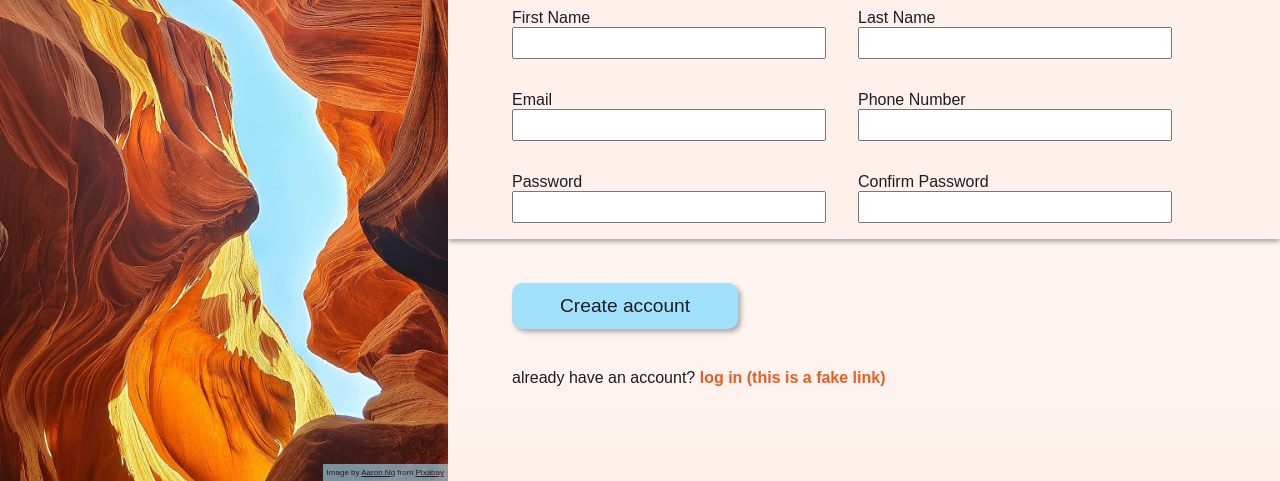
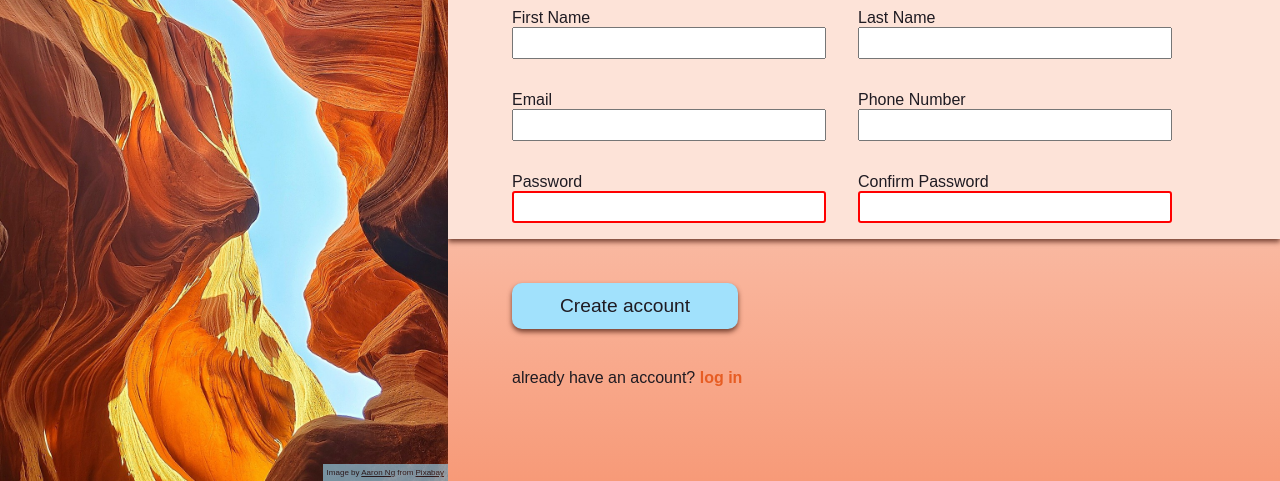
Before and after one commit to m-simkins/sign-up-form, a plain HTML site: page index.html in a window 1280 px wide. Shown: the part 319-800 px from the top of the page. Drawn offline with Linux system fonts and the light colour scheme.

Commit message:
validate password inputs, complete project

```diff
--- a/index.html
+++ b/index.html
@@ -17,43 +17,41 @@
     </div>
 
     <div id="form-container">
-
         <div id="about-us">
-
             <p>Lorem ipsum odor amet, consectetuer adipiscing elit. Ac suspendisse conubia duis consequat finibus ac. Ex rutrum phasellus elementum dis dis ultricies. Habitant odio ut diam, sagittis porttitor erat augue. Justo nisi scelerisque taciti tristique primis taciti maecenas congue non.</p>
 
             <p>Taciti et varius ad et etiam cubilia.</p>
         </div>
-
         <form action="post" id="form">
             <div id="input-container">
                 <label for="first-name">First Name
                     <input type="text" id="first-name" name="first-name">
                 </label>
+
                 <label for="last-name">Last Name
                     <input type="text" id="last-name" name="last-name">
                 </label>
+
                 <label for="email">Email
                     <input type="email" name="email" id="email">
                 </label>
+
                 <label for="tel">Phone Number
                     <input type="tel" name="tel" id="tel">
                 </label>
 
                 <label for="password">Password
-                    <input type="password" name="password" id="password">
+                    <input type="password" name="password" id="password" pattern="[A-Za-z]{8,20}" required>
                 </label>
 
                 <label for="confirm">Confirm Password
-                    <input type="password" name="confirm" id="confirm">
+                    <input type="password" name="confirm" id="confirm" pattern="[A-Za-z]{8,20}" required>
                 </label>
             </div>
-
             <input type="submit" id="submit" value="Create account">
-
         </form>
 
-        <p id="log-in">already have an account? <strong>log in (this is a fake link)</strong></p>
+        <p id="log-in">already have an account? <strong>log in</strong></p>
     </div>
 </body>
 </html>
--- a/styles.css
+++ b/styles.css
@@ -8,8 +8,10 @@
     --barn-red: hsla(11, 80%, 14%, 0.7);
     --flame: #E75D23;
     --atomic-tangerine: #F79A78;
-    --seashell: #FEF1EC;
+    --champagne-pink: #FDE3D8;
     --non-photo-blue: #A1E1FC;
+    --shadow: 0 3px 5px 0 var(--barn-red);
+    --clip: inset(0 0 -10px 0);
 }
 
 * {
@@ -75,7 +77,7 @@ body {
     display: flex;
     flex-direction: column;
     width: 65vw;
-    background: linear-gradient(white, var(--seashell))
+    background: linear-gradient(white, var(--atomic-tangerine))
 }
 
 #input-container {
@@ -83,10 +85,10 @@ body {
     flex-direction: row;
     padding-left: 4rem;
     flex-wrap: wrap;
-    box-shadow: 0 3px 5px 0 #aaa;
-    clip-path: inset(0 0 -20px 0);
+    box-shadow: var(--shadow);
+    clip-path: var(--clip);
     width: 100%;
-    background-color: var(--seashell);
+    background-color: var(--champagne-pink);
 }
 
 label, input {
@@ -101,15 +103,34 @@ input {
     font-size: 1.5rem;
 }
 
+input:focus {
+    box-shadow: var(--shadow);
+    clip: var(--clip);
+}
+
+input[type=password]:invalid {
+    border: 2px solid red;
+    border-radius: 3px;
+}
+
+input[type=password]:valid {
+    border: 2px solid green;
+    border-radius: 3px;
+}
+
 input[type=submit] {
     display: block;
     font-size: 1.2rem;
     background-color: var(--non-photo-blue);
     border: none;
-    box-shadow: 3px 3px 5px 0 #aaa;
+    box-shadow: var(--shadow);
     margin: calc(1.5rem + 20px) 2rem 1.5rem 4rem;
     padding: 0.75rem 3rem;
     border-radius: 10px;
+}
+
+input[type=submit]:hover {
+    border: 1px solid var(--barn-red);
 }
 
 #about-us {
```
Also changed, not shown: 1 other file.
